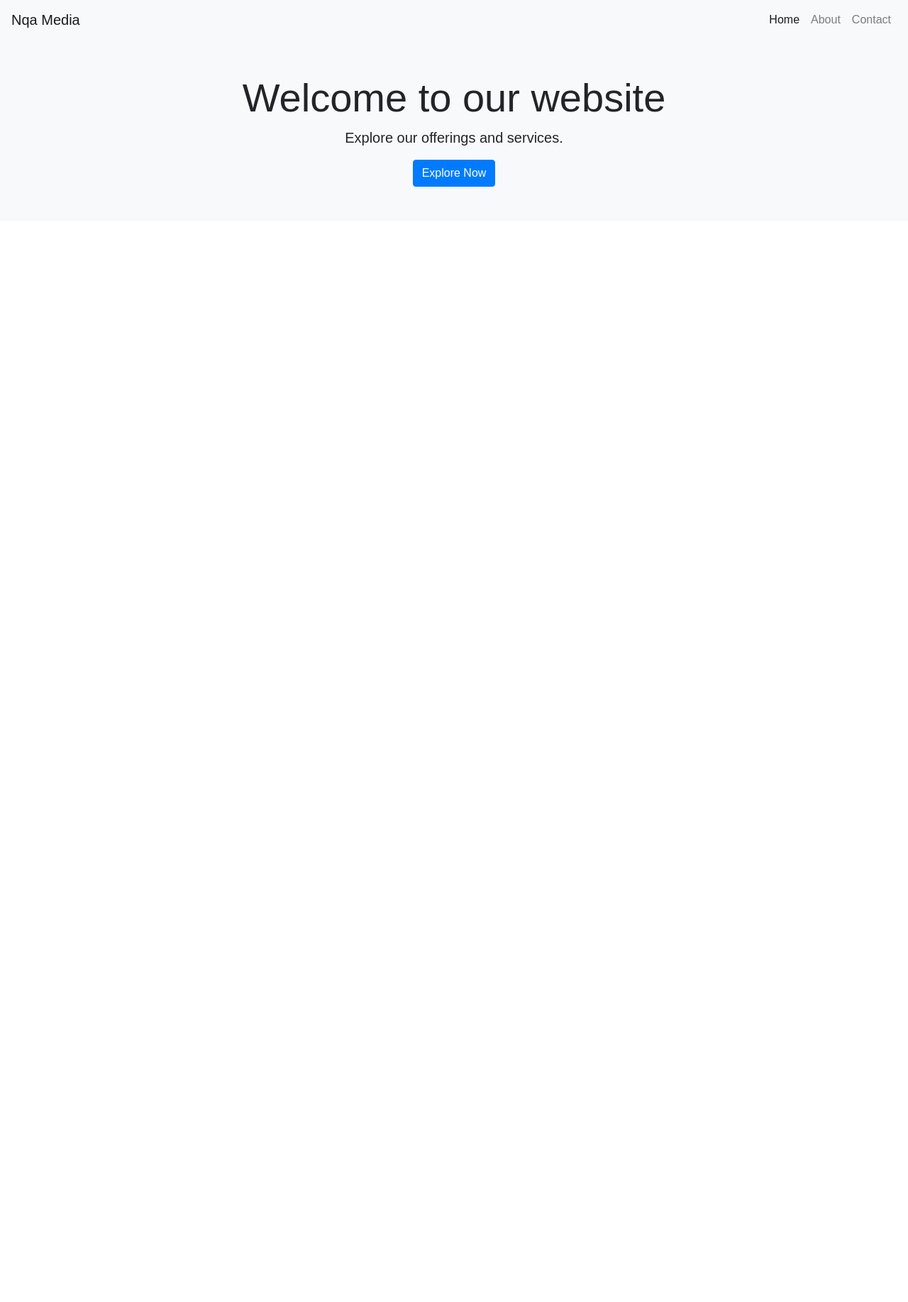
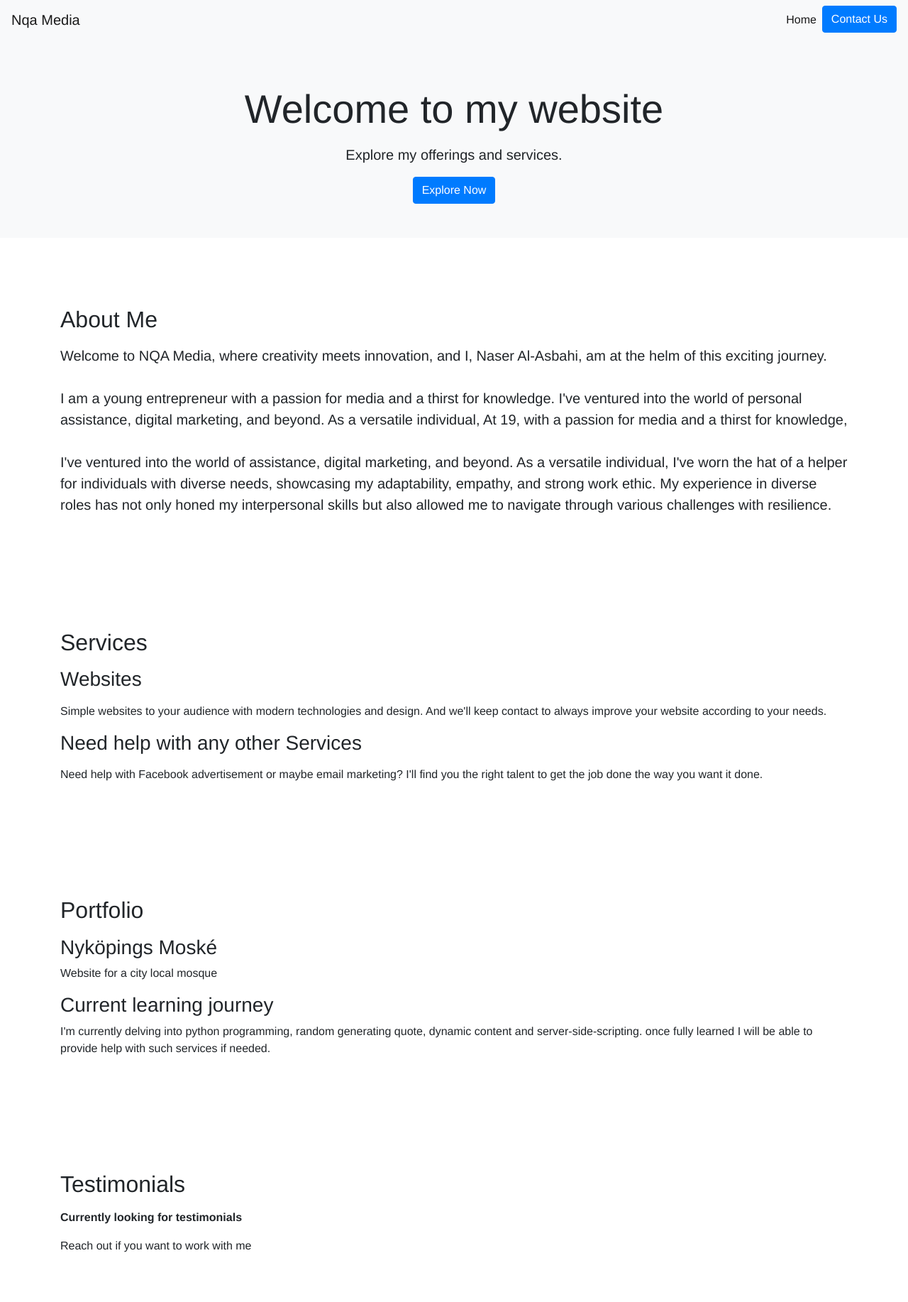
Before and after one commit to n4sser77/Modern-web-, a plain HTML site: page index.html in a window 1280 px wide. Shown: the top 1834 px of the page at 71% size. Before the commit the page ends 800 px from the top, so only its background shows below. Drawn offline with nearby package versions, Linux system fonts and the light colour scheme.

Commit message:
made it personal

```diff
--- a/index.html
+++ b/index.html
@@ -2,7 +2,7 @@
 <html lang="en">
 <head>
     <meta charset="UTF-8">
-    <meta name="viewport" content="width=device-width, initial-scale=1.0">
+    <meta name="viewport" content="width=device-width, initial-scale=0.7">
     <link rel="stylesheet" href="https://maxcdn.bootstrapcdn.com/bootstrap/4.0.0/css/bootstrap.min.css">
     <link rel="stylesheet" href="styles.css">
     <title>HOME</title>
@@ -21,28 +21,100 @@
                     <a class="nav-link" href="#">Home <span class="sr-only">(current)</span></a>
                 </li>
                 <li class="nav-item">
-                    <a class="nav-link" href="#">About</a>
-                </li>
-                <li class="nav-item">
-                    <a class="nav-link" href="#">Contact</a>
+                    <button type="button" class="btn btn-primary" data-toggle="modal" data-target="#exampleModal">
+                        Contact Us
+                    </button>
                 </li>
             </ul>
         </div>
     </nav>
 
-    <!-- Hero Section -->
     <section class="hero">
         <div class="container">
-            <h1 class="display-4">Welcome to our website</h1>
-            <p class="lead">Explore our offerings and services.</p>
+            <h1 class="display-4 my-3">Welcome to my website</h1>
+            <p class="lead my-3">Explore my offerings and services.</p>
             <button class="btn btn-primary" id="exploreButton">Explore Now</button>
         </div>
     </section>
 
-    <!-- JavaScript -->
-    <script src="https://code.jquery.com/jquery-3.2.1.slim.min.js"></script>
-    <script src="https://cdnjs.cloudflare.com/ajax/libs/popper.js/1.12.9/umd/popper.min.js"></script>
-    <script src="https://maxcdn.bootstrapcdn.com/bootstrap/4.0.0/js/bootstrap.min.js"></script>
-    <script src="app.js"></script>
-</body>
-</html>
+    <!-- About Me Section -->
+    <section class="about-me py-5 my-5">
+        <div class="container">
+            <h2 class="mb-3">About Me</h2>
+            <p class="lead my-3">Welcome to NQA Media, where creativity meets innovation, and I, Naser Al-Asbahi, am at the
+                helm of this exciting journey. <br><br> I am a young entrepreneur with a passion for media and a thirst for knowledge.
+                I've ventured into the world of personal assistance, digital marketing, and beyond. As a versatile individual,
+                At 19, with a passion for media and a thirst for knowledge, <br><br>
+
+                I've ventured into the world of  assistance, digital marketing, and beyond. As a versatile individual,
+                I've worn the hat of a helper for individuals with diverse needs, showcasing my adaptability, empathy, and strong work ethic.
+                My experience in diverse roles has not only honed my interpersonal skills but also allowed me to navigate through various challenges with resilience.</p>
+        </div>
+    </section>
+
+    <!-- Services Section -->
+    <section class="services py-5 my-5">
+        <div class="container">
+            <h2 class="mb-3">Services</h2>
+            <div class="service">
+                <h3 class="mb-3">Websites</h3>
+                <p class="my-3">Simple websites to your audience with modern technologies and design. And we'll keep contact to always improve your website according to your needs.</p>
+            </div>
+            <div class="service">
+                <h3 class="mb-3">Need help with any other Services</h3>
+                <p class="my-3">Need help with Facebook advertisement or maybe email marketing? I'll find you the right talent to get the job done the way you want it done.</p>
+            </div>
+            <!-- Add more services as needed -->
+        </div>
+    </section>
+
+    <!-- Portfolio Section -->
+    <section class="portfolio py-5 my-5">
+        <div class="container">
+            <h2 class="mb-3">Portfolio</h2>
+            <div class="project">
+                <h3>Nyköpings Moské</h3>
+                <p>Website for a city local mosque</p>
+                <!-- Add an image or any relevant media -->
+            </div>
+            <div class="project">
+                <h3>Current learning journey</h3>
+                <p>I'm currently delving into python programming, random generating quote, dynamic content and server-side-scripting. once fully learned I will be able to provide help with such services if needed.</p>
+                <!-- Add an image or any relevant media -->
+            </div>
+            <!-- Add more projects as needed -->
+        </div>
+    </section>
+
+    <!-- Testimonials Section -->
+    <section class="testimonials py-5 my-5">
+        <div class="container">
+            <h2 class="mb-3">Testimonials</h2>
+            <div class="testimonial">
+                <p class="overview my-3"><b>Currently looking for testimonials</b></p>
+                <p class="my-3">Reach out if you want to work with me</p>
+                <!-- Add the source of the testimonial, e.g., client name -->
+            </div>
+            <!-- Add more testimonials as needed -->
+        </div>
+    </section>
+
+    <!-- My Company Section -->
+    <section class="my-company py-5 my-5">
+        <div class="container">
+            <h2 class="mb-3">My company Nqa Media</h2>
+            <p class="lead my-3">
+                Nqa Media is a company that provides services to individuals and companies. We provide services such as website development, digital marketing, assistance to solve any issues that might come up or source services that are needed.
+                <br><br>
+                We are a small company that is always looking to improve and expand our services. We are always looking for new challenges and opportunities to grow.
+            </p>
+        </div>
+    </section>
+
+    <!-- Contact Section -->
+    <section class="contact py-5 my-5">
+        <div class="container">
+            <h2 class="mb-3">Contact Us</h2>
+            <!-- Add your existing contact form here -->
+        </div>
+    </section>
--- a/styles.css
+++ b/styles.css
@@ -1,5 +1,5 @@
 body {
-    font-family: 'Arial', sans-serif;
+    font-family: 'Helvetica Neue', Arial, sans-serif;
     margin: 0;
     padding: 0;
     box-sizing: border-box;
@@ -13,7 +13,7 @@ body {
 }
 
 h1, .navbar-brand {
-    font-family: 'Nevutica', sans-serif; /* Use 'Nevutica' font for .navbar-brand */
+    font-family: 'Helvetica Neue', sans-serif; /* Use 'Helvetica Neue' font for .navbar-brand */
 }
 
 /* Add more custom styles as needed */
```
